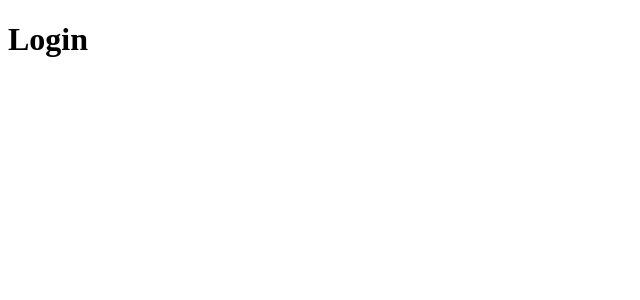
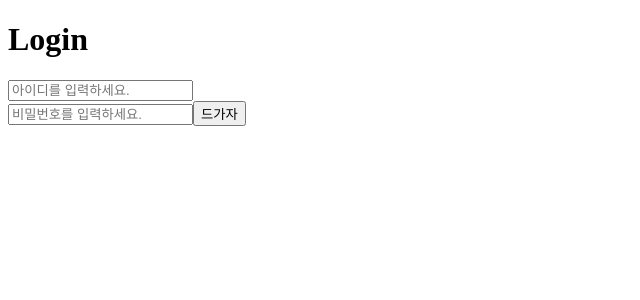
Before and after one commit to wonjongjang/PJT-Dogather, a React (Create React App) app in the folder Sub Pjt 2/Front/account/t-test/: page /login in a window 1280 px wide. Shown: the top 300 px of the page, without its empty margins (0-640 px from the left). Built offline with nearby package versions, Linux system fonts and the light colour scheme.

Commit message:
Update feat_login_fe_Yoon Gwan

```diff
--- a/Sub Pjt 2/Front/account/t-test/package.json
+++ b/Sub Pjt 2/Front/account/t-test/package.json
@@ -12,6 +12,7 @@
     "@types/react-dom": "^17.0.11",
     "@types/styled-components": "^5.1.21",
     "axios": "^0.25.0",
+    "jwt-decode": "^3.1.2",
     "react": "^17.0.2",
     "react-dom": "^17.0.2",
     "react-router-dom": "^6.2.1",
--- a/Sub Pjt 2/Front/account/t-test/src/Routes/Login.tsx
+++ b/Sub Pjt 2/Front/account/t-test/src/Routes/Login.tsx
@@ -1,7 +1,63 @@
+import jwt_decode from "jwt-decode";
+import React, { useState } from "react";
+import axios from "axios";
+
 function Login() {
+  const [id, setId] = useState("")
+  const [password, setPassword] = useState("")
+  const [isMouseEnter, setMouseEnter] = useState(false)
+
+  const json = JSON.stringify({
+    userId: id,
+    userPw: password,
+  })
+
+  const onChangeIdInput = (e: React.ChangeEvent<HTMLInputElement>) => {
+    e.preventDefault()
+    setId(e.target.value)
+  }
+
+  const onChangePasswordInput = (e: React.ChangeEvent<HTMLInputElement>) => {
+    e.preventDefault()
+    setPassword(e.target.value)
+  }
+
+  const login = (event: React.FormEvent<HTMLFormElement>) => {
+    event?.preventDefault();
+
+    console.log(
+      "login",
+      id,
+      password,
+    );
+    console.log(json)
+
+    axios({
+      method: "POST",
+      url: "http://i6e104.p.ssafy.io:8080/user/login",
+      data: json,
+      headers:{
+            "Content-Type": "application/json"
+        }
+    })
+      .then((response) => {
+        // 성공시
+        console.log(response);
+      })
+      .catch((error) => {
+        // 실패시
+        console.log(error.response);
+      })
+      .finally(() => {});
+  };
   return (
     <div>
       <h1>Login</h1>
+      <form onSubmit={login}>
+        <input value={id} onChange={onChangeIdInput} type="text" placeholder="아이디를 입력하세요." /><br />
+        <input value={password} onChange={onChangePasswordInput} type="text" placeholder="비밀번호를 입력하세요." />
+        <button>드가자</button>
+      </form>
     </div>
   );
 }
--- a/Sub Pjt 2/Front/account/t-test/src/Routes/Signup.tsx
+++ b/Sub Pjt 2/Front/account/t-test/src/Routes/Signup.tsx
@@ -12,6 +12,18 @@ function Singup() {
   const [phone, setPhone] = useState<string>("");
   const [email, setEmail] = useState<string>("");
 
+  const newZip = parseInt(zip);
+  const json =         JSON.stringify({
+          userId: id,
+          userPw: password,
+          userName: name,
+          userNickname: nickname,
+          userAddr: address1,
+          userAddrDetail: address2,
+          userZip: newZip,
+          userTel: phone,
+          userEmail: email,
+        })
   const register = (event: React.FormEvent<HTMLFormElement>) => {
     event?.preventDefault();
 
@@ -27,23 +39,16 @@ function Singup() {
       phone,
       email
     );
-    const newZip = parseInt(zip);
 
-    axios
-      .post(
-        "http://i6e104.p.ssafy.io:8080/user/register",
-        JSON.stringify({
-          userId: id,
-          userPw: password,
-          userName: name,
-          userNickname: nickname,
-          userAddr: address1,
-          userAddrDetail: address2,
-          userZip: newZip,
-          userTel: phone,
-          userEmail: email,
-        })
-      )
+
+    axios({
+      method: "POST",
+      url: "http://i6e104.p.ssafy.io:8080/user/register",
+      data: json,
+      headers:{
+            "Content-Type": "application/json"
+        }
+    })
       .then((response) => {
         // 성공시
         console.log(response);
```
Also changed, not shown: Sub Pjt 2/Front/account/t-test/src/App.tsx (line endings or trailing spaces), 1 other file (tests, documents, lock files or other folders).
